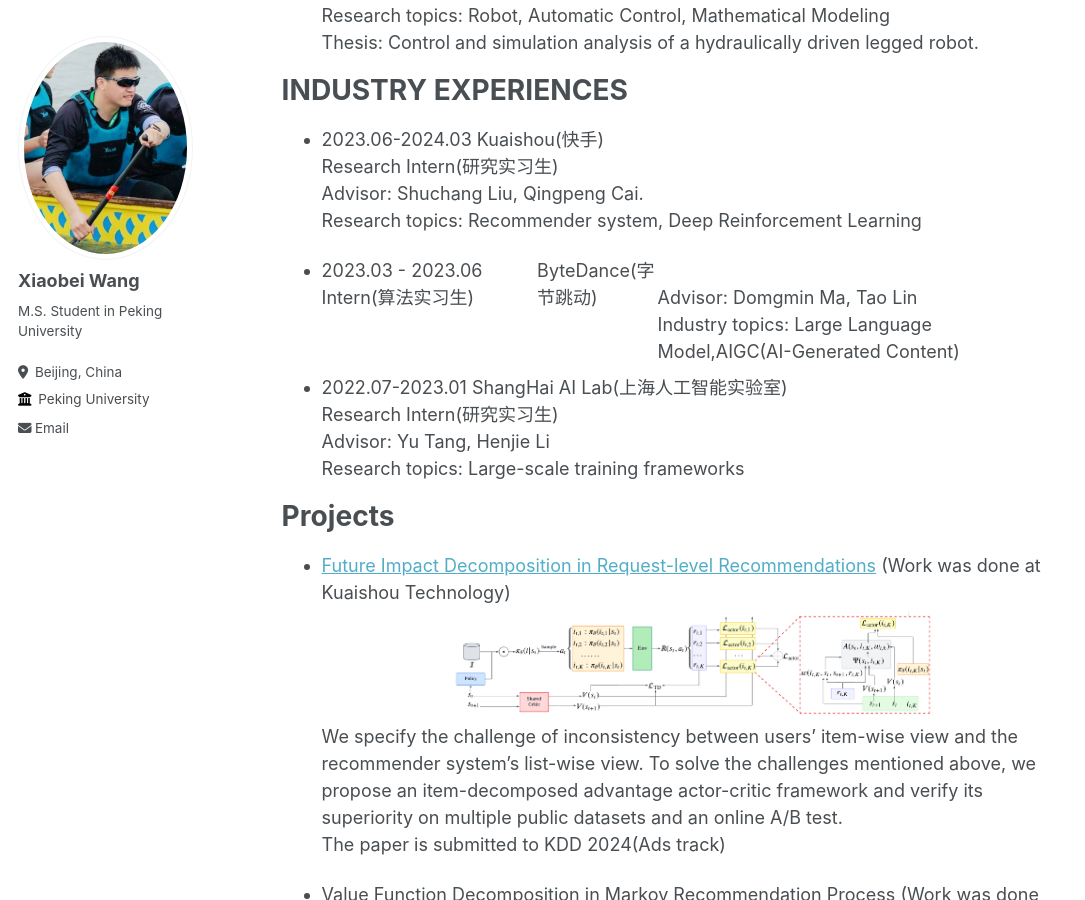
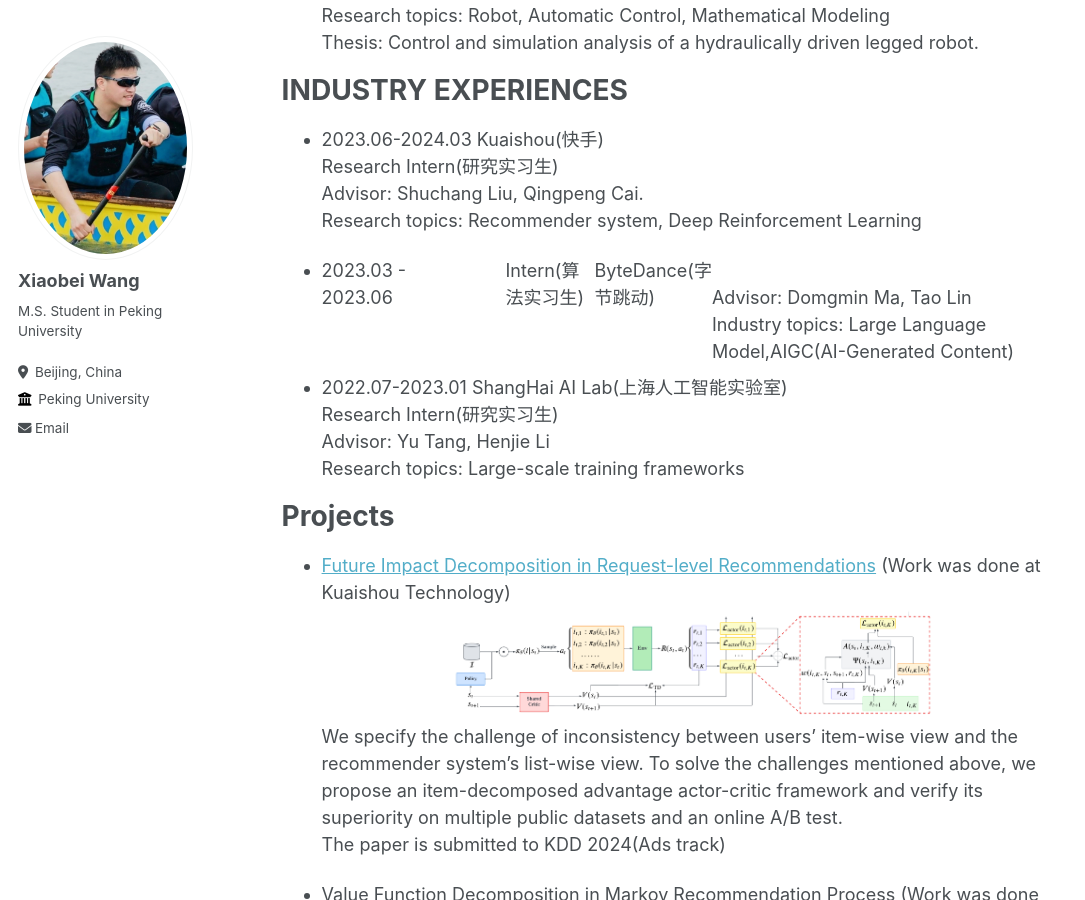
Before and after one commit to wangxiaobei822/wangxiaobei822.github.io, a Jekyll site: the page built from _pages/about.md, in a window 1280 px wide and 900 px high, scrolled down 757 px. Shown: the whole window, without its empty margins (0-1085 px from the left). Built offline with Jekyll 4.4.1, drawn with Linux system fonts in a browser that asks for light colours.

Commit message:
Update about.md

```diff
--- a/_pages/about.md
+++ b/_pages/about.md
@@ -35,9 +35,10 @@ Advisor: Shuchang Liu, Qingpeng Cai.<br>
 Research topics: Recommender system, Deep Reinforcement Learning
 
 
-- <div style="display: flex; justify-content: space-between;">
-    <div>2023.03 - 2023.06    Intern(算法实习生)</div>
-    <div>ByteDance(字节跳动)</div> <br>
+- <div style="display: flex;">
+    <div style="flex-grow: 1;">2023.03 - 2023.06</div>
+    <div style="margin-left: 5em;">Intern(算法实习生)</div>
+    <div style="margin-left: auto;">ByteDance(字节跳动)</div><br>
  Advisor: Domgmin Ma, Tao Lin<br>
  Industry topics: Large Language Model,AIGC(AI-Generated Content)
 
```
